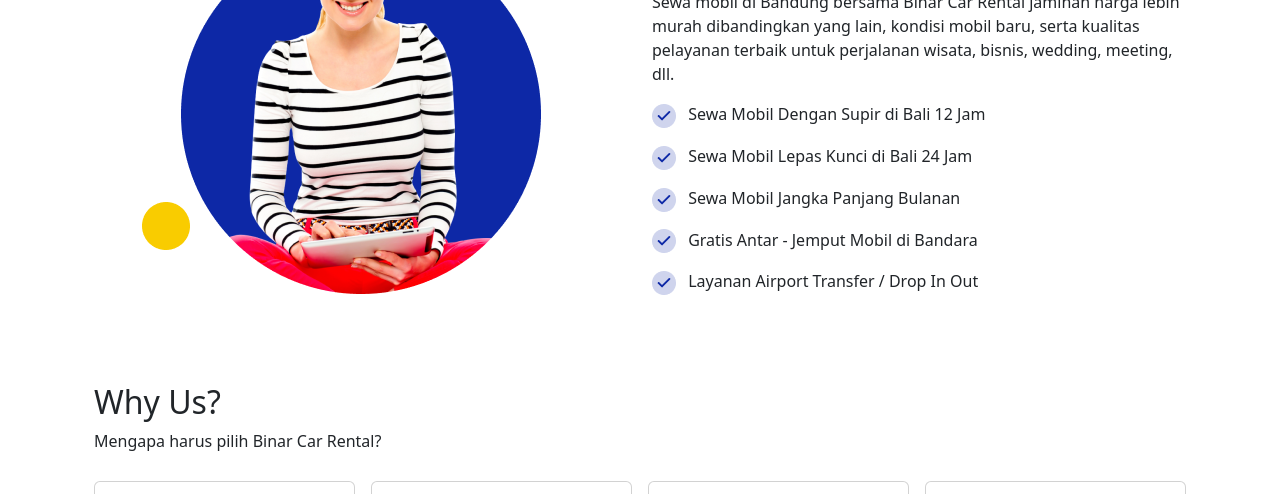
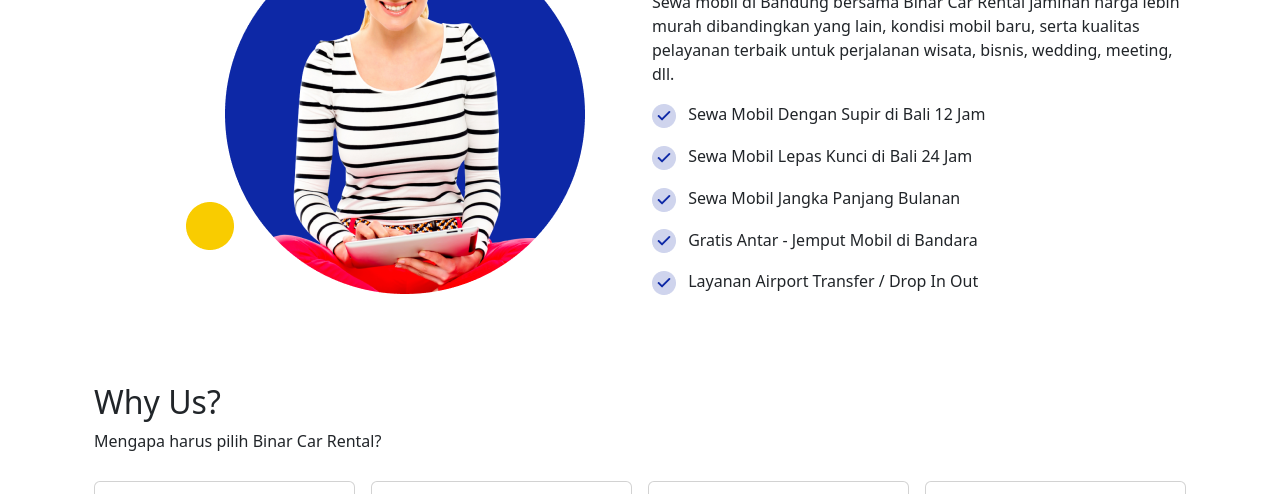
Before and after one commit to randhayoga/24001085-km6-ips-binar-car-challenge-ch1, a website: page index.html in a window 1280 px wide. Shown: the part 614-1108 px from the top of the page. Drawn offline with nearby package versions, Linux system fonts and the light colour scheme.

Commit message:
chore: centerize the girl image

```diff
--- a/index.html
+++ b/index.html
@@ -110,7 +110,10 @@
     <!--Our Services-->
     <div class="container" id="our-services">
       <div class="row py-5">
-        <div class="col-10 col-sm-4 col-md-4 col-lg-4 col-xl-6 m-auto mt-2">
+        <div
+          class="col-10 col-sm-4 col-md-4 col-lg-4 col-xl-6 m-auto mt-2"
+          align="center"
+        >
           <img
             src="assets/images/img_service.png"
             class="img-fluid"
```
